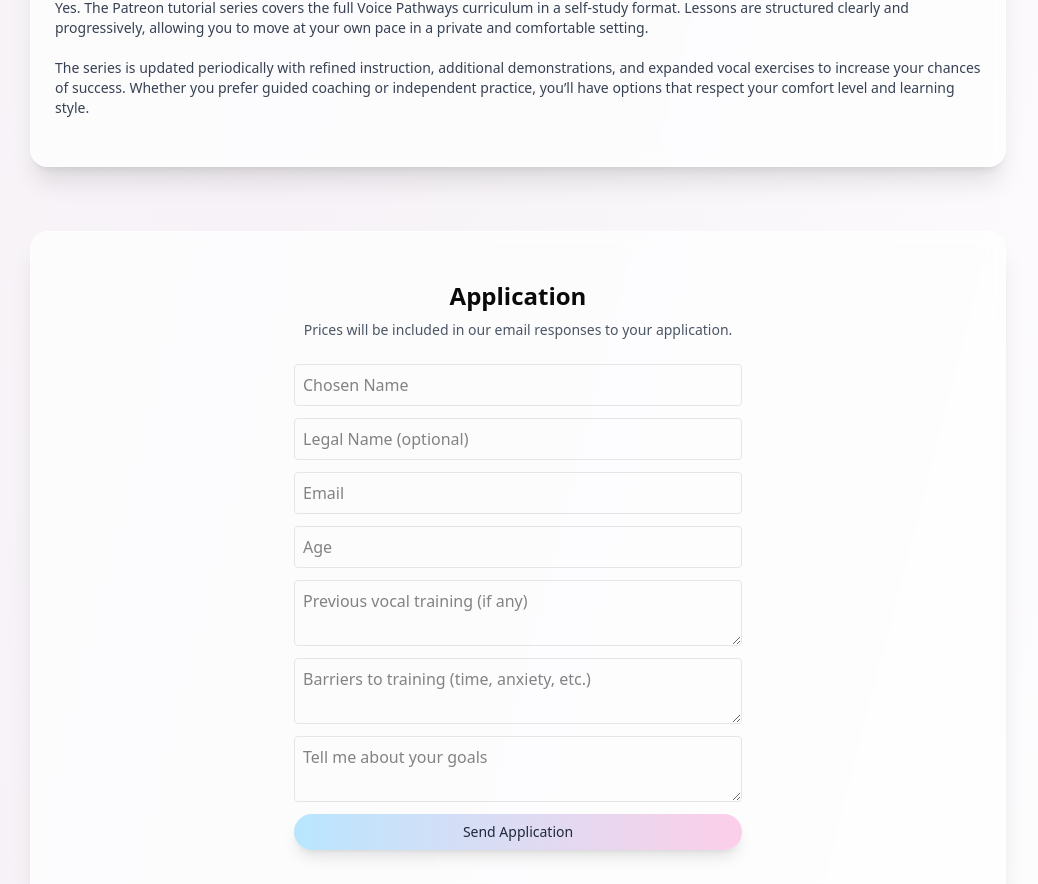
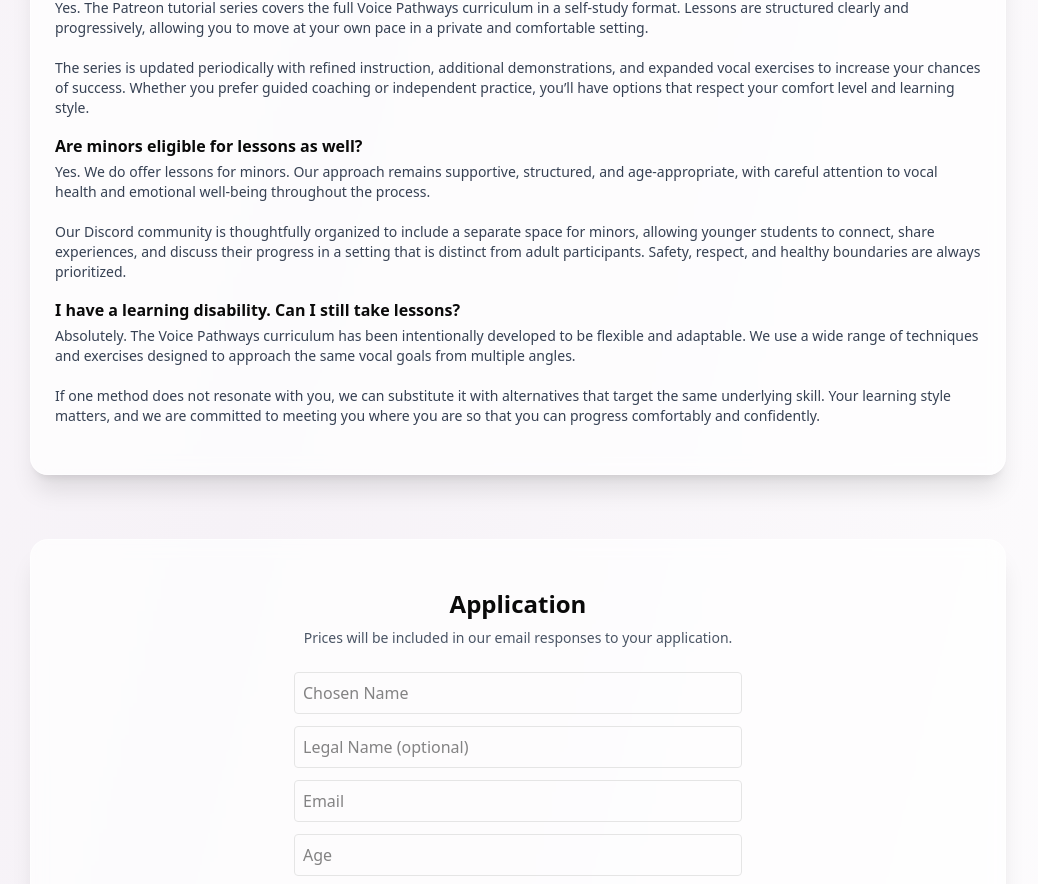
Before and after one commit to Aeriebella/Voice-Pathways, a Next.js app: page / in a window 1280 px wide. Shown: the part 3275-4159 px from the top of the page, without its empty margins (122-1160 px from the left). Built offline with nearby package versions, Linux system fonts and the light colour scheme; no server answers; the database is empty.

Commit message:
Update page.tsx

```diff
--- a/app/page.tsx
+++ b/app/page.tsx
@@ -464,6 +464,24 @@ export default function VoicePathways() {
                     The series is updated periodically with refined instruction, additional demonstrations, and expanded vocal exercises to increase your chances of success. Whether you prefer guided coaching or independent practice, you’ll have options that respect your comfort level and learning style.
                   </p>
                 </div>
+
+                <div>
+                  <h3 className="font-semibold">Are minors eligible for lessons as well?</h3>
+                  <p className="text-sm text-gray-700 mt-1">
+                    Yes. We do offer lessons for minors. Our approach remains supportive, structured, and age-appropriate, with careful attention to vocal health and emotional well-being throughout the process.
+                    <br /><br />
+                    Our Discord community is thoughtfully organized to include a separate space for minors, allowing younger students to connect, share experiences, and discuss their progress in a setting that is distinct from adult participants. Safety, respect, and healthy boundaries are always prioritized.
+                  </p>
+                </div>
+
+                <div>
+                  <h3 className="font-semibold">I have a learning disability. Can I still take lessons?</h3>
+                  <p className="text-sm text-gray-700 mt-1">
+                    Absolutely. The Voice Pathways curriculum has been intentionally developed to be flexible and adaptable. We use a wide range of techniques and exercises designed to approach the same vocal goals from multiple angles.
+                    <br /><br />
+                    If one method does not resonate with you, we can substitute it with alternatives that target the same underlying skill. Your learning style matters, and we are committed to meeting you where you are so that you can progress comfortably and confidently.
+                  </p>
+                </div>
               </div>
             </CardContent>
           </Card>
```
